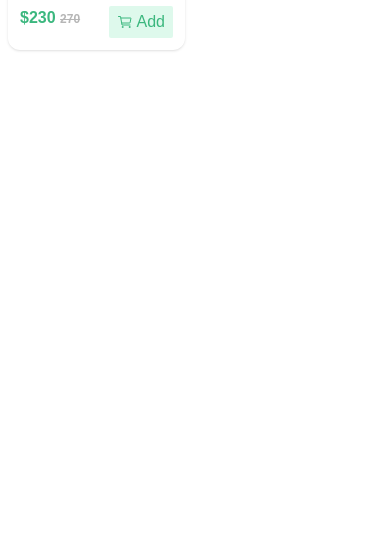
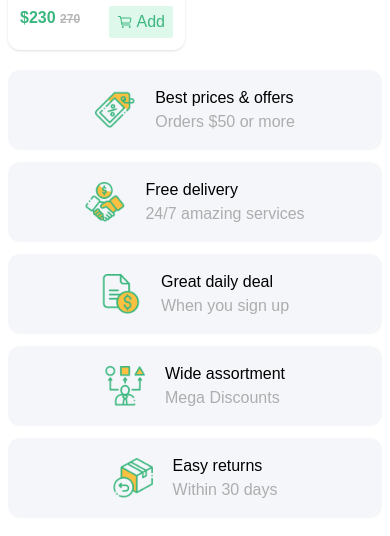
Before and after one commit to CseRashed/nest-mart, a React (Vite) app: page / in a window 390 px wide. Shown: the part 3804-4340 px from the top of the page. Before the commit the page ends 3878 px from the top, so only its background shows below. Built offline with nearby package versions, Linux system fonts and the light colour scheme.

Commit message:
create bodySupport section and also responsive with all devices

```diff
--- /dev/null
+++ b/src/Components/HomeSupport/HomeSupport.jsx
@@ -0,0 +1,31 @@
+import React from 'react'
+import logo1 from '../../assets/icon-1.png';
+import logo2 from '../../assets/icon-2.png';
+import logo3 from '../../assets/icon-3.png';
+import logo4 from '../../assets/icon-4.png';
+import logo5 from '../../assets/icon-5.png';
+export default function HomeSupport() {
+    const tickets=[
+        {logo:`${logo1}`, title: 'Best prices & offers', description:'Orders $50 or more'},
+        {logo:`${logo2}`, title: 'Free delivery', description:'24/7 amazing services'},
+        {logo:`${logo3}`, title: 'Great daily deal', description:'When you sign up'},
+        {logo:`${logo4}`, title: 'Wide assortment', description:'Mega Discounts'},
+        {logo:`${logo5}`, title: 'Easy returns', description:'Within 30 days'},
+    ]
+
+  return (
+    <div className='grid grid-cols-1 md:grid-cols-3 lg:grid-cols-5 my-5 md:my-10 lg:my-15 items-center gap-3'>
+      {
+        tickets.map((ticket,idx)=><div className='flex items-center justify-center gap-5 bg-[#F4F6FA] px-2 py-4 rounded-xl' key={idx}>
+            <div>
+               <img  width ='40px'src={ticket.logo} alt="" />
+            </div>
+            <div>
+                <h1 className='font-medium'>{ticket.title}</h1>
+                <p className='text-[#ADADAD]'>{ticket.description}</p>
+            </div>
+        </div>)
+      }
+    </div>
+  )
+}
--- a/src/Pages/Home/Home.jsx
+++ b/src/Pages/Home/Home.jsx
@@ -3,6 +3,7 @@ import Banner from '../../Components/Banner/Banner'
 import FeaturedCategory from '../../Components/FeatutredCategory/FeaturedCategory'
 import SubBanner from '../../Components/SubBanner/SubBanner'
 import HomeProducts from '../../Components/HomeProduct/HomeProducts'
+import HomeSupport from '../../Components/HomeSupport/HomeSupport'
 
 export default function Home() {
   return (
@@ -11,6 +12,7 @@ export default function Home() {
       <FeaturedCategory></FeaturedCategory>
       <SubBanner></SubBanner>
       <HomeProducts></HomeProducts>
+      <HomeSupport></HomeSupport>
     </div>
   )
 }
```
